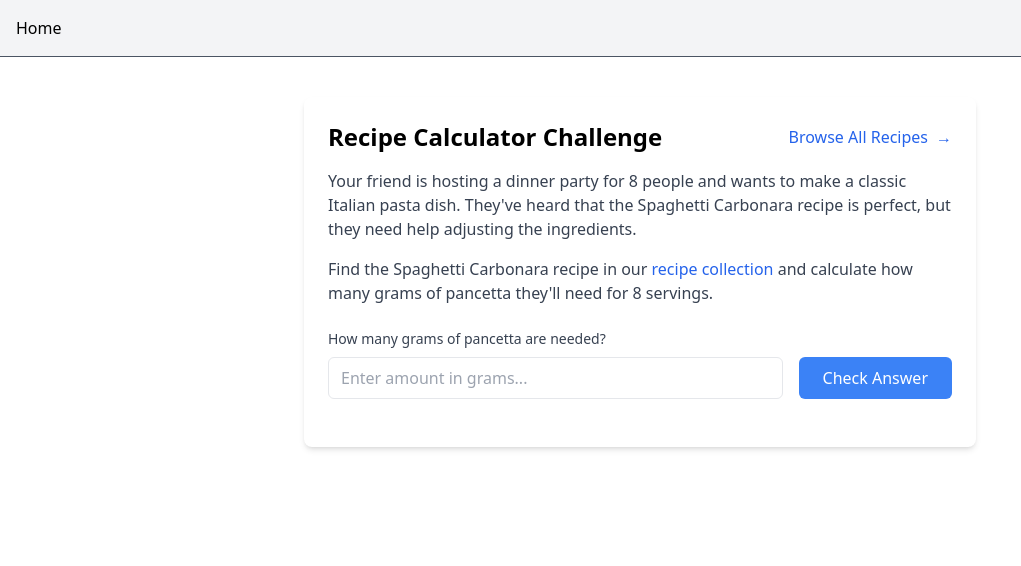
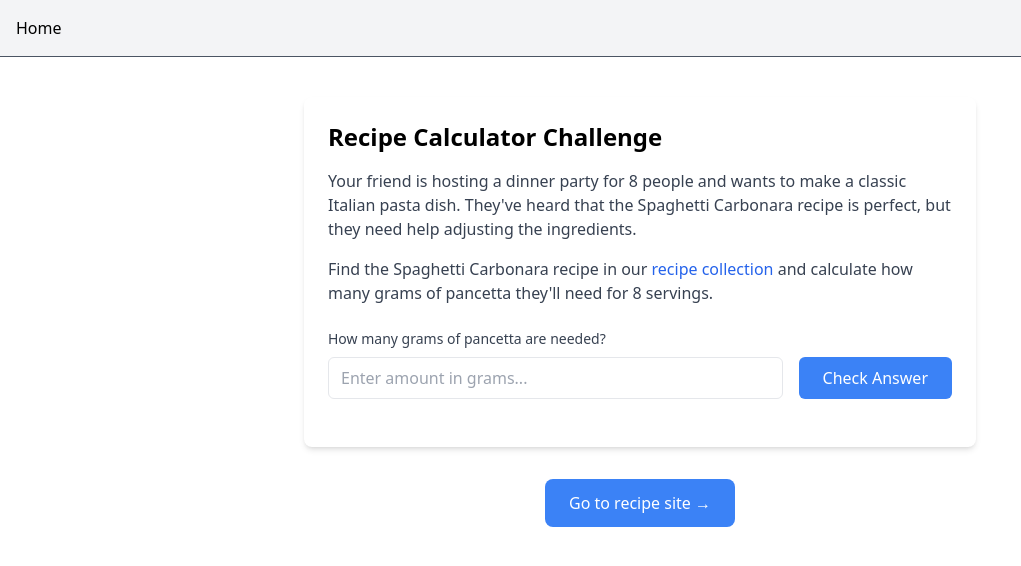
Before and after one commit to mattmazzola/webgames, a React (Vite) app in the folder webvoyagerplusplusfe/: page /recipe-calculator in a window 1280 px wide. Shown: the top 566 px of the page, without its empty margins (0-1021 px from the left). Built offline with nearby package versions, Linux system fonts and the light colour scheme.

Commit message:
update recipes

```diff
--- a/webvoyagerplusplusfe/src/pages/Home.tsx
+++ b/webvoyagerplusplusfe/src/pages/Home.tsx
@@ -7,7 +7,7 @@ export default function Home() {
   return (
     <div className="container mx-auto px-2 py-4">
       <h1 className="text-3xl font-bold mb-6 text-center">WebVoyager++</h1>
-      <div className="grid grid-cols-1 sm:grid-cols-2 lg:grid-cols-3 xl:grid-cols-4 gap-4 mb-8">
+      <div className="grid grid-cols-1 sm:grid-cols-2 lg:grid-cols-3 xl:grid-cols-4 gap-4">
         {visibleRoutes.map((route, index) => (
           <Link
             key={route.path}
@@ -35,14 +35,9 @@ export default function Home() {
           </Link>
         ))}
       </div>
-      <div className="flex justify-center">
-        <Link
-          to="/recipes"
-          className="inline-flex items-center px-6 py-3 bg-blue-500 hover:bg-blue-600 text-white font-medium rounded-lg transition-colors duration-200"
-        >
-          Go to recipe site →
-        </Link>
-      </div>
+      <footer className="mt-8 text-center text-sm text-gray-500">
+        Built by <a href="https://convergence.ai">convergence.ai</a>
+      </footer>
     </div>
   );
 }
--- a/webvoyagerplusplusfe/src/pages/RecipeCalculator.tsx
+++ b/webvoyagerplusplusfe/src/pages/RecipeCalculator.tsx
@@ -42,13 +42,6 @@ export default function RecipeCalculator() {
         <div className="bg-white rounded-lg shadow-md p-6 mb-8">
           <div className="flex justify-between items-center mb-4">
             <h1 className="text-2xl font-bold">Recipe Calculator Challenge</h1>
-            <Link
-              to="/recipes"
-              className="text-blue-600 hover:text-blue-800 font-medium flex items-center gap-2"
-            >
-              <span>Browse All Recipes</span>
-              <span aria-hidden="true">→</span>
-            </Link>
           </div>
 
           <div className="mb-6">
@@ -107,6 +100,14 @@ export default function RecipeCalculator() {
             </div>
           )}
         </div>
+        <div className="flex justify-center mt-6">
+          <Link
+            to="/recipes"
+            className="inline-flex items-center px-6 py-3 bg-blue-500 hover:bg-blue-600 text-white font-medium rounded-lg transition-colors duration-200"
+          >
+            Go to recipe site →
+          </Link>
+        </div>
       </div>
     </div>
   );
```
